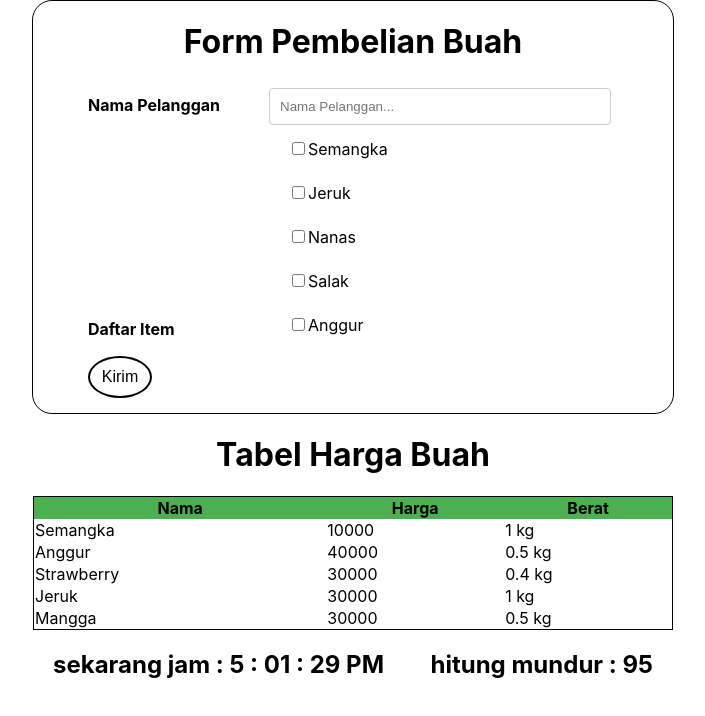
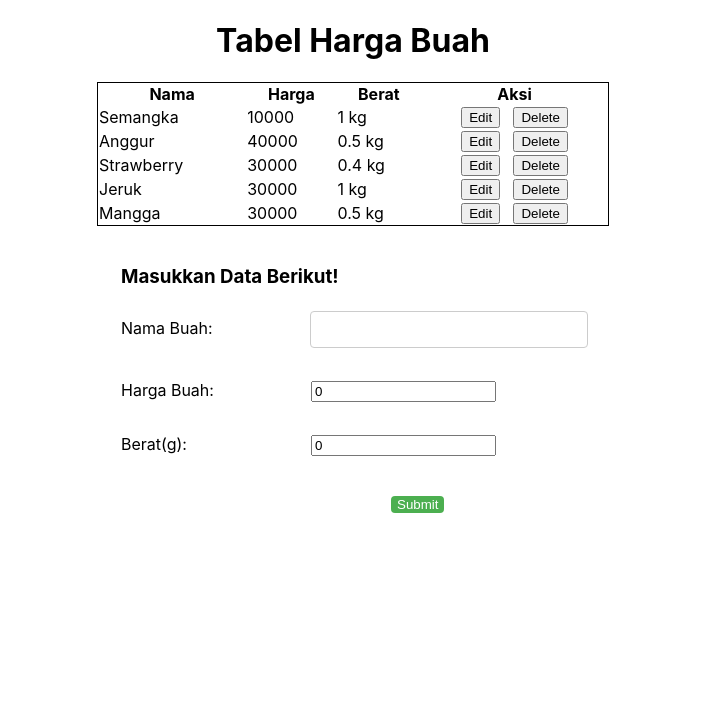
Before and after one commit to PurnamaDeri/sanbercode-reactjs-batch18-part2, a React (Create React App) app in the folder my-app/: page / in a window 1280 px wide. Shown: the top 716 px of the page, without its empty margins (287-992 px from the left). Built offline with nearby package versions, Linux system fonts and the light colour scheme.

Commit message:
Tugas 12 Pekan 3

```diff
--- a/my-app/src/App.css
+++ b/my-app/src/App.css
@@ -211,6 +211,23 @@ padding-left: 340px;
   padding-right: 340px;
 }
 
+/* Style Form*/
+.formsubmit{
+  text-Align: left;
+  width:  50%;
+  margin-Left: 280px;
+}
+
+.labelbuah{
+  margin-Left: 85px;
+  margin-Bottom: 20px;
+}
+
+.hargabuah{
+  margin-Left: 112px;
+  margin-Bottom: 20px;
+}
+
 @keyframes App-logo-spin {
   from {
     transform: rotate(0deg);
--- a/my-app/src/App.js
+++ b/my-app/src/App.js
@@ -2,14 +2,16 @@ import React from 'react';
 import './App.css';
 import UserForm from './Tugas-9/tugas9.js';
 import Tugas10  from './Tugas-10/tugas10.js';
-import Tugas11  from  './Tugas-11/tugas11.js';
+import Tugas11  from './Tugas-11/tugas11.js';
+import Tugas12  from './Tugas-12/tugas12.js';
 
 function App() {
   return(
     <>
-    <UserForm/>
+    {/* <UserForm/>
     <Tugas10 />
-    <Tugas11 />
+    <Tugas11 /> */
+    <Tugas12 />}
     </>
   );
 }
--- /dev/null
+++ b/my-app/src/Tugas-12/tugas12.js
@@ -0,0 +1,153 @@
+import React from 'react'
+
+class Tugas12 extends React.Component{
+
+  constructor(props){
+    super(props)
+    this.state ={
+     dataHargaBuah : [
+        {name: "Semangka", price: 10000, weight: 1000},
+        {name: "Anggur", price: 40000, weight: 500},
+        {name: "Strawberry", price: 30000, weight: 400},
+        {name: "Jeruk", price: 30000, weight: 1000},
+        {name: "Mangga", price: 30000, weight: 500}
+     ],
+        InputNama: "",
+        InputHarga: 0,
+        InputBerat: 0,
+        index: -1
+      }
+    this.handleEdit = this.handleEdit.bind(this);
+    this.handleChange = this.handleChange.bind(this);
+    this.handleSubmit = this.handleSubmit.bind(this);
+    this.handleDelete = this.handleDelete.bind(this);
+  }
+
+  handleSubmit(event){
+    event.preventDefault()
+    let name = this.state.InputNama
+    let price = this.state.InputHarga
+    let weight = this.state.InputBerat
+
+    if (name.replace(/\s/g,'') !== "" && price.replace(/\s/g,'') !== ""){
+
+    let index = this.state.index
+    let dataHargaBuah = this.state.dataHargaBuah
+
+    if (index === -1){
+      this.setState({dataHargaBuah: [...dataHargaBuah, {name, price, weight}]})
+    }else{
+
+      dataHargaBuah[index] = {name,price, weight}
+
+      this.setState({
+          dataHargaBuah,
+          InputBuah: "",
+          InputHarga: 0,
+          InputBerat: 0
+        })
+    }
+  }
+}
+
+    handleChange (event){
+        let Input = event.target.name
+        switch (Input){
+          case "name": {this.setState({InputNama: event.target.value});
+            break
+          }
+          case "price": {this.setState({InputHarga: event.target.value});
+            break
+          }
+          case "weight": {this.setState({InputBerat: event.target.value});
+              break
+          }
+        default:
+          {break;}
+        }
+
+    }
+
+  handleEdit(event){
+    let index = event.target.value
+    let dataHargaBuah  = this.state.dataHargaBuah[index]
+    this.setState({
+
+    InputNama: dataHargaBuah.name,
+    InputHarga: dataHargaBuah.price,
+    InputBerat: dataHargaBuah.weight,
+    index: index
+    })
+  }
+
+    handleDelete = (event) =>{
+        let index = event.target.value;
+        this.state.dataHargaBuah.splice(index, 1)
+        this.setState({dataHargaBuah: this.state.dataHargaBuah})
+    }
+
+    render(){
+        return(
+        <div style={{margin: "0 auto", width: "80%"}}>
+            <h1 style ={{"text-align" : "center", "Margin-top" : "1cm" }}>Tabel Harga Buah</h1>
+            <table class = "TabelBuah">
+            <thead>
+                <tr>
+                <th>Nama</th>
+                <th>Harga</th>
+                <th>Berat</th>
+                <th>Aksi</th>
+                </tr>
+            </thead>
+            <tbody>
+                {
+                    this.state.dataHargaBuah.map((item, index)=>{
+                    var number = index+1;
+                    return(
+                        <tr key={number}>
+                        <td>{item.name}</td>
+                        <td>{item.price}</td>
+                        <td>{item.weight/1000} kg</td>
+                        <td>
+                            <div style = {{textAlign:"center"}}>
+                            <button  value={index} onClick={this.handleEdit}>Edit</button>
+                            <button style={{marginLeft: "1em"}} value={index} onClick={this.handleDelete}>Delete</button>
+                            </div>
+                        </td>
+                        </tr>
+                    )
+                    })
+                }
+            </tbody>
+            </table>
+            <br/>
+
+            <form class="formsubmit" onSubmit={this.handleSubmit}>
+                <h3>Masukkan Data Berikut!</h3>
+            <label>
+                Nama Buah:
+            </label>
+            <input type="text" name = "name" class="labelbuah" required onChange={this.handleChange} value={this.state.InputNama} />
+            <br/>
+
+            <label>
+                Harga Buah:
+            </label>
+            <input type="number" name = "price" class="labelbuah" required onChange={this.handleChange} value={this.state.InputHarga} />
+            <br/>
+
+            <label>
+                Berat(g):
+            </label>
+            <input type="number"  name = "weight" class="hargabuah" required onChange={this.handleChange} value={this.state.InputBerat} />
+            <br/>
+            <br/>
+
+            <input type="submit" value="Submit" style = {{marginLeft: "270px"}}/>
+            </form>
+        </div>
+        )
+    }
+}
+
+export default Tugas12;
```
